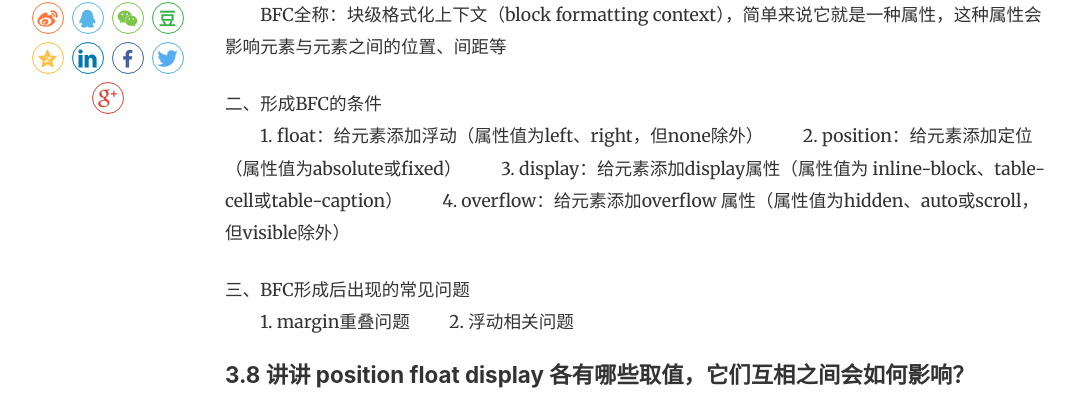
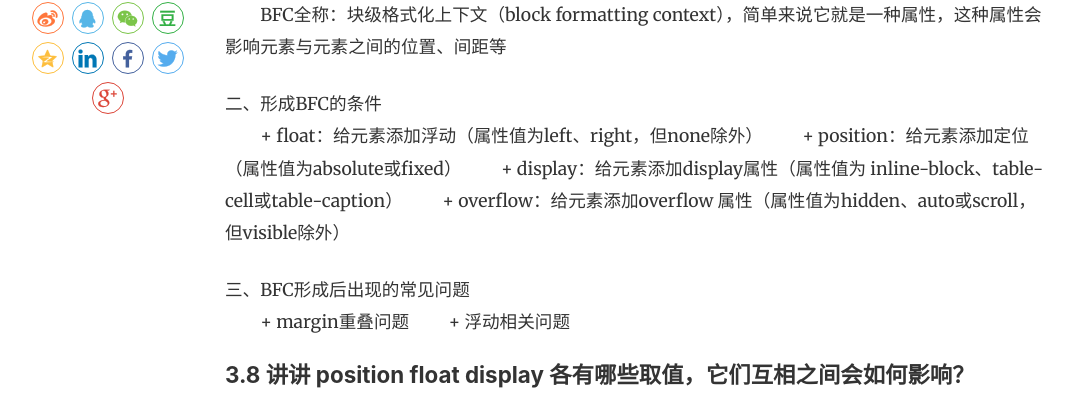
Before and after one commit to kothing/kothing.github.io, a Jekyll site: the page built from _posts/2020-10-10-front-end-knowledge.md, in a window 1280 px wide and 900 px high, scrolled down 11742 px. Shown: the part 135-547 px from the top of the window, without its empty margins (50-1125 px from the left). Built offline with Jekyll 4.4.1, drawn with Linux system fonts in a browser that asks for light colours; nearby versions of some CDN libraries; comment, search, counter and statistics services are not loaded.

Commit message:
Update 2020-10-10-front-end-knowledge.md

```diff
--- a/_posts/2020-10-10-front-end-knowledge.md
+++ b/_posts/2020-10-10-front-end-knowledge.md
@@ -363,14 +363,14 @@ alt是img必要的属性，而title不是；
 　　BFC全称：块级格式化上下文（block formatting context），简单来说它就是一种属性，这种属性会影响元素与元素之间的位置、间距等
 
 二、形成BFC的条件
-　　1. float：给元素添加浮动（属性值为left、right，但none除外）
-　　2. position：给元素添加定位（属性值为absolute或fixed）
-　　3. display：给元素添加display属性（属性值为 inline-block、table-cell或table-caption）
-　　4. overflow：给元素添加overflow 属性（属性值为hidden、auto或scroll，但visible除外）
+　　+ float：给元素添加浮动（属性值为left、right，但none除外）
+　　+ position：给元素添加定位（属性值为absolute或fixed）
+　　+ display：给元素添加display属性（属性值为 inline-block、table-cell或table-caption）
+　　+ overflow：给元素添加overflow 属性（属性值为hidden、auto或scroll，但visible除外）
 
 三、BFC形成后出现的常见问题
-　　1. margin重叠问题
-　　2. 浮动相关问题
+　　+  margin重叠问题
+　　+ 浮动相关问题
 
 ### 3.8 讲讲 position float display 各有哪些取值，它们互相之间会如何影响？
 
```
